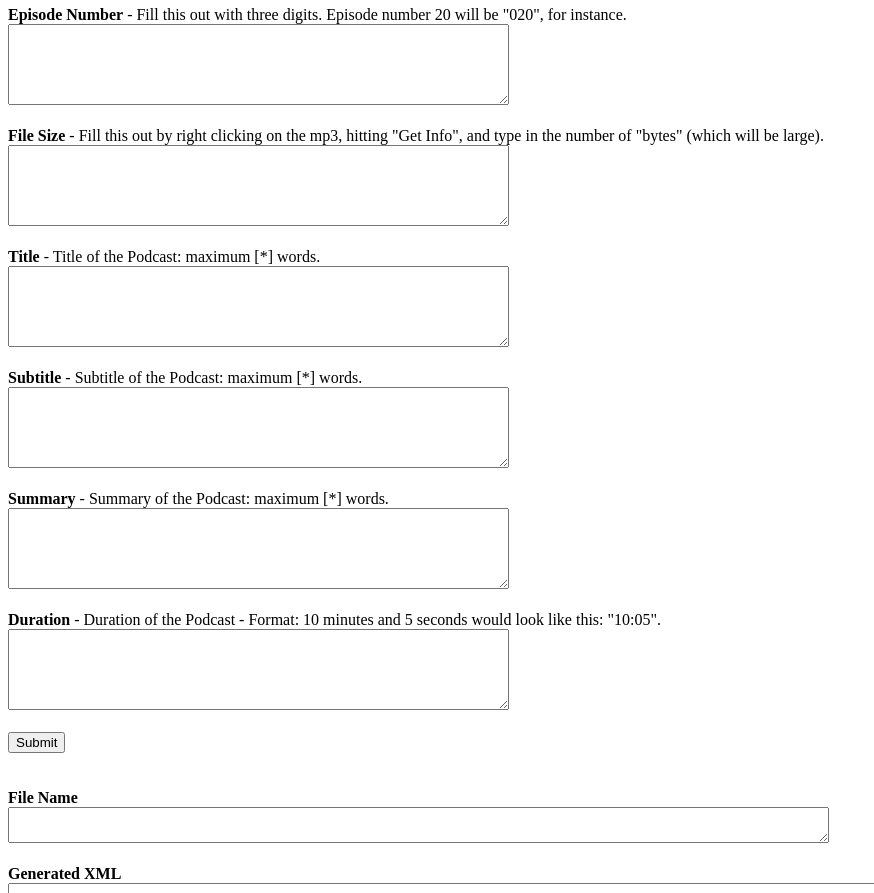
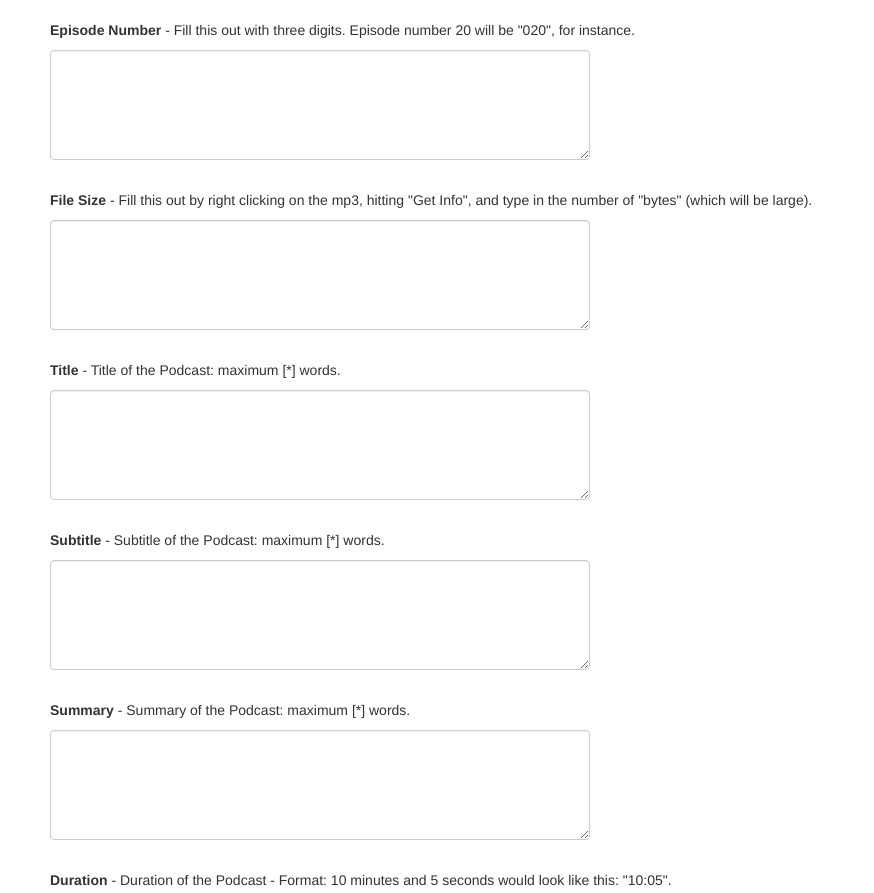
Before and after one commit to alicerfraser/alicecomedyfraser, a plain HTML site: page xml.html in a window 1280 px wide. Shown: the part 620-1513 px from the top of the page, without its empty margins (0-874 px from the left). Drawn offline with nearby package versions, Linux system fonts and the light colour scheme.

Commit message:
Update xml.html

```diff
--- a/xml.html
+++ b/xml.html
@@ -5,10 +5,12 @@
 
 
   <script src="http://ajax.googleapis.com/ajax/libs/jquery/1.10.2/jquery.min.js"></script>
+  <link rel="stylesheet" href="css/bootstrap.css">
 
 
 <script>
 $(document).ready(function(){
+  $('textarea').addClass('span7')
   $("#createScript").submit(function(event){
       event.preventDefault();
 
@@ -39,15 +41,14 @@ $(document).ready(function(){
 </head>
 <body>
 
-This is Pat's little Podcast XML generator. Built for Ali with much, much Love.
+<div style="padding:50px;">
+
+<h4>This is Pat's little Podcast XML generator. Built for Ali with much, much Love.</h4>
 <br>
 <br>
 Things I need...
 <ol>
   <li>1400x1400-pixel JPG cover art for the podcast picture.  Apple says: "Good cover art communicates the value of the podcast with a simple picture and a few words. Before you create your podcast cover art, go to the Podcasts page in the iTunes Store, click Top Podcasts, and note which cover art works best and why."</li>
-  <li>Need a subtitle for the show.</li>
-  <li>Need an iTunes summary about the podcast.</li>
-  <li>Need to know which iTunes categories you fall into.  There are also apparently subcategories, let me know if you fall into one of them.</li>
 </ol>
 
 <br>
@@ -85,32 +86,32 @@ Things I need...
 
 
 <form id="createScript">
-  <b>Episode Number</b> - Fill this out with three digits.  Episode number 20 will be "020", for instance.<br>
-  <textarea type='text' rows="5" cols="60" name="episodeNumber"></textarea>
+  <p><b>Episode Number</b> - Fill this out with three digits.  Episode number 20 will be "020", for instance.<br></p>
+  <textarea type='text' rows="5" cols="60" name="episodeNumber" class="span7"></textarea>
   <br><br>
-  <b>File Size</b> - Fill this out by right clicking on the mp3, hitting "Get Info", and type in the number of "bytes" (which will be large).<br>
+  <p><b>File Size</b> - Fill this out by right clicking on the mp3, hitting "Get Info", and type in the number of "bytes" (which will be large).<br></p>
   <textarea type='text' rows="5" cols="60" name="fileSize"></textarea>
   <br><br>
-  <b>Title</b> - Title of the Podcast: maximum [*] words.<br>
+  <p><b>Title</b> - Title of the Podcast: maximum [*] words.<br></p>
   <textarea type='text' rows="5" cols="60" name="title"></textarea>
   <br><br>
 
-  <b>Subtitle</b> - Subtitle of the Podcast: maximum [*] words.<br>
+  <p><b>Subtitle</b> - Subtitle of the Podcast: maximum [*] words.<br></p>
   <textarea type='text' rows="5" cols="60" name="subtitle"></textarea>
   <br><br>
 
-  <b>Summary</b> - Summary of the Podcast: maximum [*] words.<br>
+  <p><b>Summary</b> - Summary of the Podcast: maximum [*] words.<br></p>
   <textarea type='text' rows="5" cols="60" name="summary"></textarea>
   <br><br>
 
-  <b>Duration</b> - Duration of the Podcast - Format: 10 minutes and 5 seconds would look like this: "10:05".<br>
+  <p><b>Duration</b> - Duration of the Podcast - Format: 10 minutes and 5 seconds would look like this: "10:05".<br></p>
   <textarea type='text' rows="5" cols="60" name="duration"></textarea>
   <br><br>
 
 
 
 
-  <input id="submitForm" type="submit" value="Submit">
+  <input id="submitForm" type="submit" value="Submit" class="btn btn-info">
 </form>
 
 
@@ -128,5 +129,7 @@ Things I need...
 <br><br>
 <br><br>
 
+</div>
+
 </body>
 </html>
```
